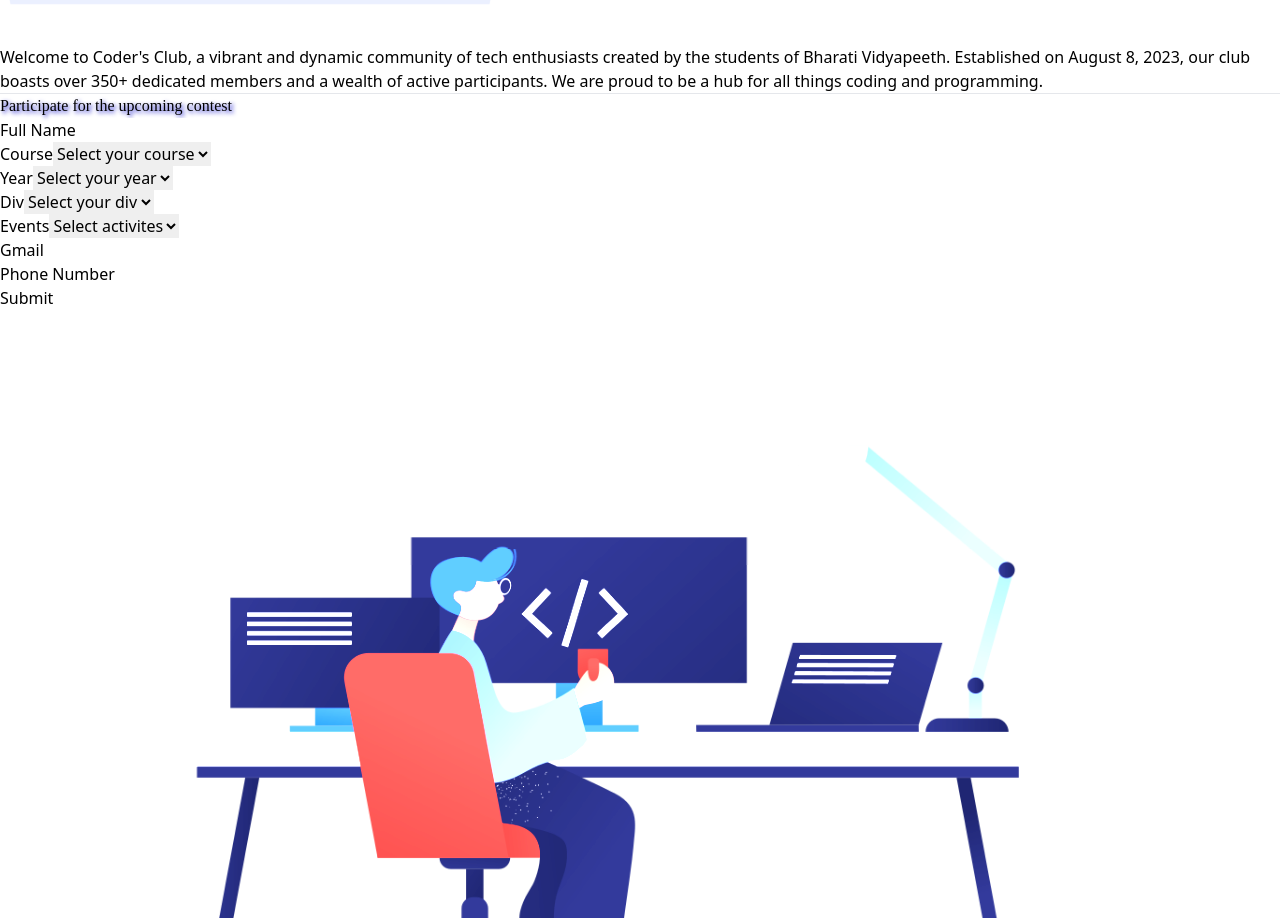
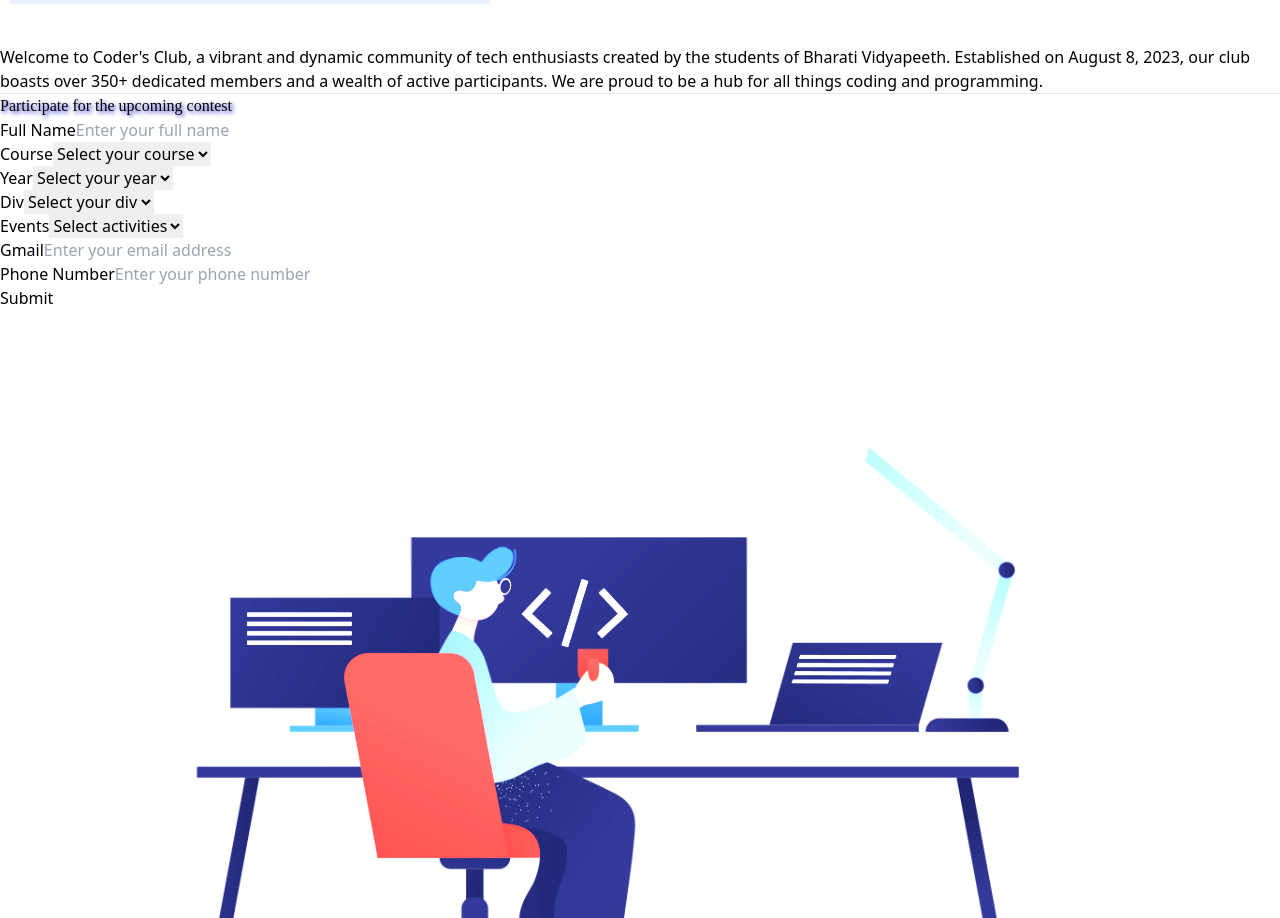
Before and after one commit to Durgeshkeshri/Codersclub, a React (Vite) app: page / in a window 1280 px wide. Shown: the part 1623-2541 px from the top of the page. Built offline with nearby package versions, Linux system fonts and the light colour scheme.

Commit message:
final changes

```diff
--- a/src/components/Contest.jsx
+++ b/src/components/Contest.jsx
@@ -89,27 +89,46 @@ const Contest = () => {
               <label htmlFor="fullName" className="block text-sm font-medium text-gray-600">
                 Full Name
               </label>
-              <input type="text" id="fullName" ref={fullNameRef} className="mt-1 p-2 max-sm:mt-[2px] w-full border rounded-md" required />
+              <input
+                type="text"
+                id="fullName"
+                ref={fullNameRef}
+                className="mt-1 p-2 max-sm:mt-[2px] w-full border rounded-md"
+                required
+                placeholder="Enter your full name" // Placeholder added here
+              />
             </div>
+
 
             <div>
               <label htmlFor="course" className="block text-sm font-medium text-gray-600">
                 Course
               </label>
-              <select id="course" ref={courseRef} className="mt-1 p-2 max-sm:mt-[2px] w-full border rounded-md" required>
-                <option value="none">Select your course</option>
+              <select
+                id="course"
+                ref={courseRef}
+                className="mt-1 p-2 max-sm:mt-[2px] w-full border rounded-md"
+                required
+              >
+                <option value="" disabled selected>Select your course</option>
                 <option value="BCA">BCA</option>
                 <option value="BBA">BBA</option>
                 <option value="MBA">MBA</option>
               </select>
             </div>
 
+
             <div>
               <label htmlFor="year" className="block text-sm font-medium text-gray-600">
                 Year
               </label>
-              <select id="year" ref={yearRef} className="mt-1 p-2 max-sm:mt-[2px] w-full border rounded-md" required>
-                <option value="0">Select your year</option>
+              <select
+                id="year"
+                ref={yearRef}
+                className="mt-1 p-2 max-sm:mt-[2px] w-full border rounded-md"
+                required
+              >
+                <option value="" disabled selected>Select your year</option>
                 <option value="1">1st Year</option>
                 <option value="2">2nd Year</option>
                 <option value="3">3rd Year</option>
@@ -117,43 +136,71 @@ const Contest = () => {
               </select>
             </div>
 
+
             <div>
               <label htmlFor="div" className="block text-sm font-medium text-gray-600">
                 Div
               </label>
-              <select id="div" ref={divRef} className="mt-1 p-2  max-sm:mt-[2px] w-full border rounded-md" required>
-                <option value="Z">Select your div</option>
+              <select
+                id="div"
+                ref={divRef}
+                className="mt-1 p-2 max-sm:mt-[2px] w-full border rounded-md"
+                required
+              >
+                <option value="" disabled selected>Select your div</option>
                 <option value="A">A</option>
                 <option value="B">B</option>
                 <option value="C">C</option>
               </select>
             </div>
 
+
             <div>
               <label htmlFor="event" className="block text-sm font-medium text-gray-600">
                 Events
               </label>
-              <select id="event" ref={eventRef} className="mt-1 p-2 max-sm:mt-[2px] w-full border rounded-md" required>
-                <option value="none">Select activites</option>
+              <select
+                id="event"
+                ref={eventRef}
+                className="mt-1 p-2 max-sm:mt-[2px] w-full border rounded-md"
+                required
+              >
+                <option value="" disabled selected>Select activities</option>
                 <option value="CodeFusion">CodeFusion</option>
                 <option value="WebWizard">Web Wizard</option>
                 <option value="QuizQuest">Quiz Quest</option>
               </select>
             </div>
 
+
             <div>
               <label htmlFor="gmail" className="block text-sm font-medium text-gray-600">
                 Gmail
               </label>
-              <input type="email" id="gmail" ref={gmailRef} className="mt-1 p-2 max-sm:mt-[2px] w-full border rounded-md" required />
+              <input
+                type="email"
+                id="gmail"
+                ref={gmailRef}
+                className="mt-1 p-2 max-sm:mt-[2px] w-full border rounded-md"
+                required
+                placeholder="Enter your email address"
+              />
             </div>
 
             <div>
               <label htmlFor="phoneNumber" className="block text-sm font-medium text-gray-600">
                 Phone Number
               </label>
-              <input type="tel" id="phoneNumber" ref={phoneNumberRef} className="mt-1 max-sm:mb-1 p-2 max-sm:mt-[2px] w-full border rounded-md" required />
+              <input
+                type="tel"
+                id="phoneNumber"
+                ref={phoneNumberRef}
+                className="mt-1 max-sm:mb-1 p-2 max-sm:mt-[2px] w-full border rounded-md"
+                required
+                placeholder="Enter your phone number"
+              />
             </div>
+
 
             <button
               type="submit"
```
